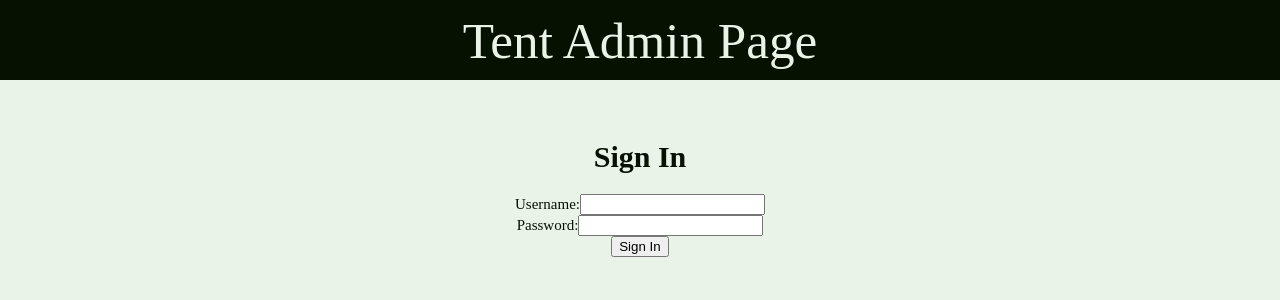
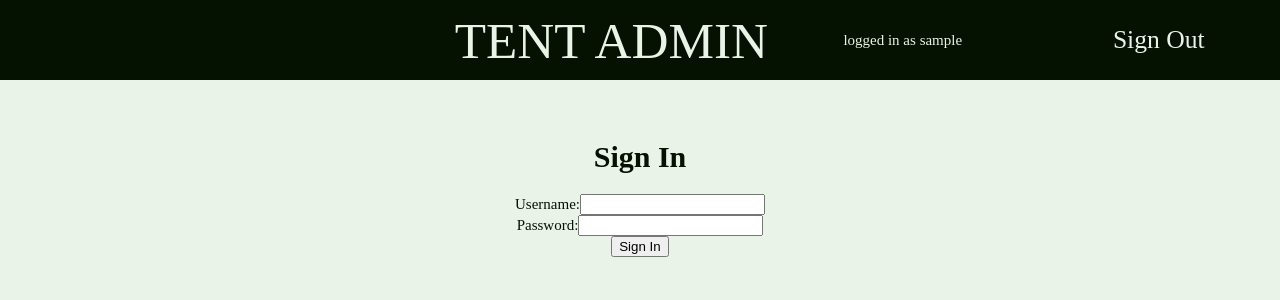
Before and after one commit to AdeJord/tent-admin, a React (Create React App) app: page /signin in a window 1280 px wide. Shown: the top 300 px of the page. Built offline with nearby package versions, Linux system fonts and the light colour scheme; no server answers; sample sign-in values are in the browser's storage.

Commit message:
logged in as ** and sign out all good

```diff
--- a/src/App.tsx
+++ b/src/App.tsx
@@ -1,10 +1,10 @@
-import React from 'react';
+import React, { useEffect, useState } from 'react';
 import { BrowserRouter, Route, Link, Navigate, Routes } from 'react-router-dom';
 import { useAuth } from './components/AuthContext'; // Ensure you import useAuth
 import SignInPage from './pages/SignIn'; // Ensure you have a SignInPage component
 // Import all other components and pages as before
 
-import { Root, Header } from './styles';
+import { Root, Header, HeaderSideDiv, HeaderDiv } from './styles';
 import AllBookings from './pages/AllBookings';
 import AllVolunteers from './pages/AllVolunteers';
 import Home from './pages/Home';
@@ -17,20 +17,65 @@ import ProtectedRoute from './components/ProtectedRoute';
 import AddNews from './pages/AddNews';
 import AllNews from './pages/AllNews';
 import EditNews from './pages/EditNews';
-
-
+import styled from 'styled-components';
 
 
 function App() {
-  const { isAuthenticated } = useAuth(); // Use the authentication state
+  const { isAuthenticated, logout } = useAuth(); // Use logout from auth context
+  const userName = localStorage.getItem('userName');
+  const [loggedInName, setLoggedInName] = useState(userName);
+  const [isLoggedIn, setIsLoggedIn] = useState(isAuthenticated);
+
+  useEffect(() => {
+    if (isAuthenticated) {
+      setLoggedInName(localStorage.getItem('userName'));
+    } else {
+      setLoggedInName('');
+    }
+  }, [isAuthenticated]);
+
+  const logOut = () => {
+    logout(); // Call logout from the auth context which should handle state changes
+    localStorage.clear(); // Clear local storage
+  };
 
   return (
     <BrowserRouter>
       <Root>
         <Header>
-          <Link to="/" style={{ textDecoration: 'none', fontSize: '4vw', color: '#EAF3E7' }}>
-            Tent Admin Page
-          </Link>
+        <HeaderDiv>
+            <Link to="/" style={{
+              textDecoration: 'none',
+              width: '60%',
+              fontSize: '4vw',
+              color: '#EAF3E7',
+              textAlign: 'right',
+              alignContent: 'right',
+            }}>
+              TENT ADMIN
+            </Link>
+            {isAuthenticated && loggedInName && (
+              <HeaderSideDiv>
+                <p style={{
+                  color: '#EAF3E7',
+                  fontSize: '1em'
+                }}>
+                  logged in as {loggedInName}
+                </p>
+                <Link
+                  onClick={logOut}
+                  to="/signin"
+                  style={{
+                    textDecoration: 'none',
+                    fontSize: '2vw',
+                    color: '#EAF3E7'
+                  }}
+                >
+                  Sign Out
+                </Link>
+              </HeaderSideDiv>
+            )}
+          </HeaderDiv>
         </Header>
         <Routes>
           {/* Conditionally render SignInPage or protected routes */}
--- a/src/components/AuthContext.tsx
+++ b/src/components/AuthContext.tsx
@@ -25,6 +25,7 @@ export const AuthProvider: React.FC<{ children: React.ReactNode }> = ({ children
         password
       });
       localStorage.setItem('token', response.data.token); // Assuming the token is returned in the response
+      localStorage.setItem('userName', username);
       setIsAuthenticated(true);
     } catch (error) {
       console.error("Login failed:", error);
--- a/src/styles.tsx
+++ b/src/styles.tsx
@@ -85,14 +85,30 @@ export const Header = styled.div`
   display: flex;
   flex-direction: row;
   align-items: center;
-  justify-content: center;
+  justify-content: space-between;
+  width: 100%;
+  height: 10vh;
   background-color: #051101;
-  height: 10vh;
-  width: 100vw;
   color: #eaf3e7;
-  font-size: 1.3rem;
-  font-family: "Roboto, Arial, Helvetica, sans-serif";
+  font-family: "Roboto, Arial, sans-serif";
 `;
+
+
+export const HeaderDiv = styled.div`
+  display: flex;
+  flex: 2 0 55%;  // Takes up 50% of the space, no shrinking
+  align-items: center;
+`;
+
+export const HeaderSideDiv = styled.div`
+  display: flex;
+  flex-direction: row;
+  flex: 1 0 25%;  // Takes up 25% of the space, no shrinking
+  align-items: center;
+  justify-content: space-around;
+`;
+
+
 
 export const Container = styled.div`
   height: 20vh;
```
